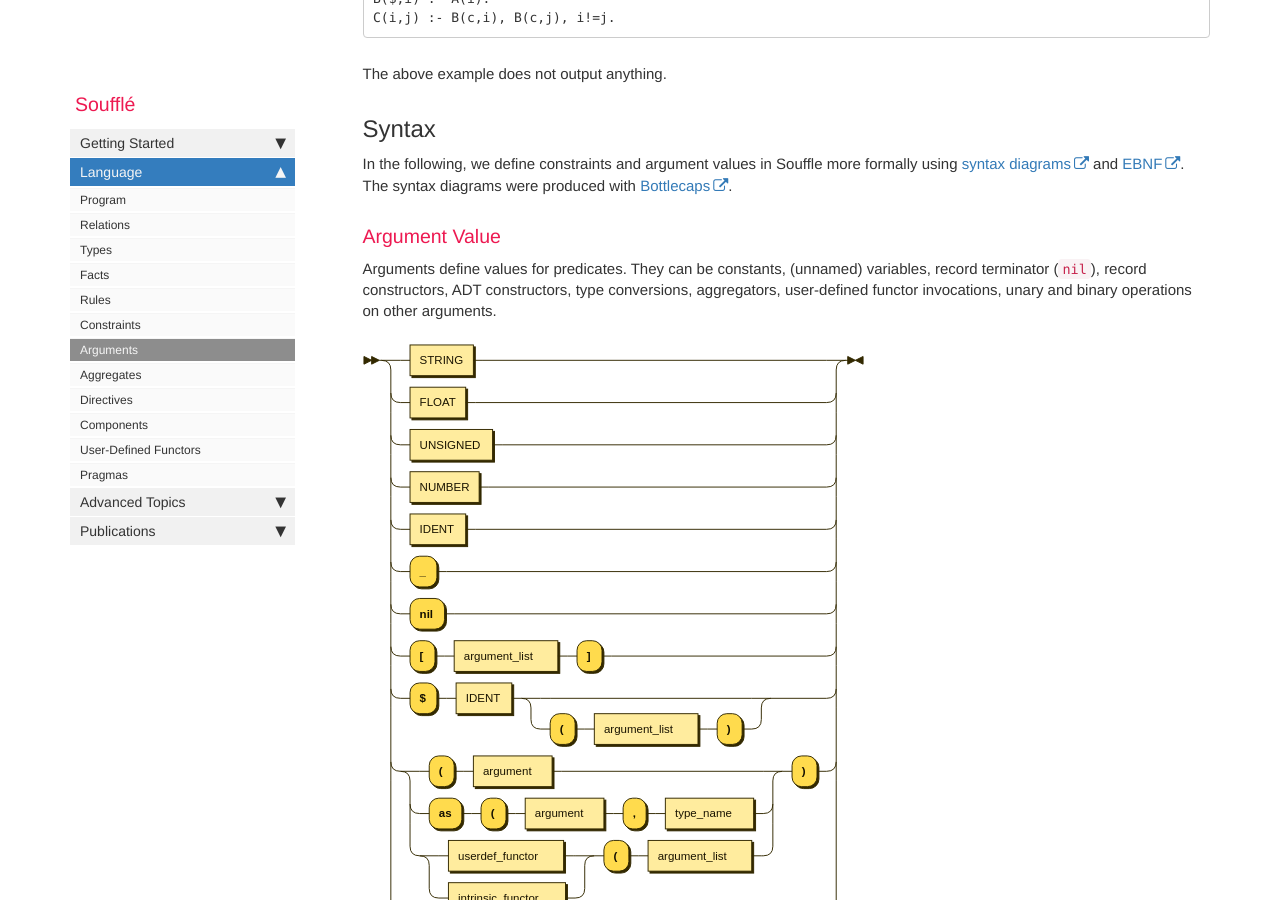
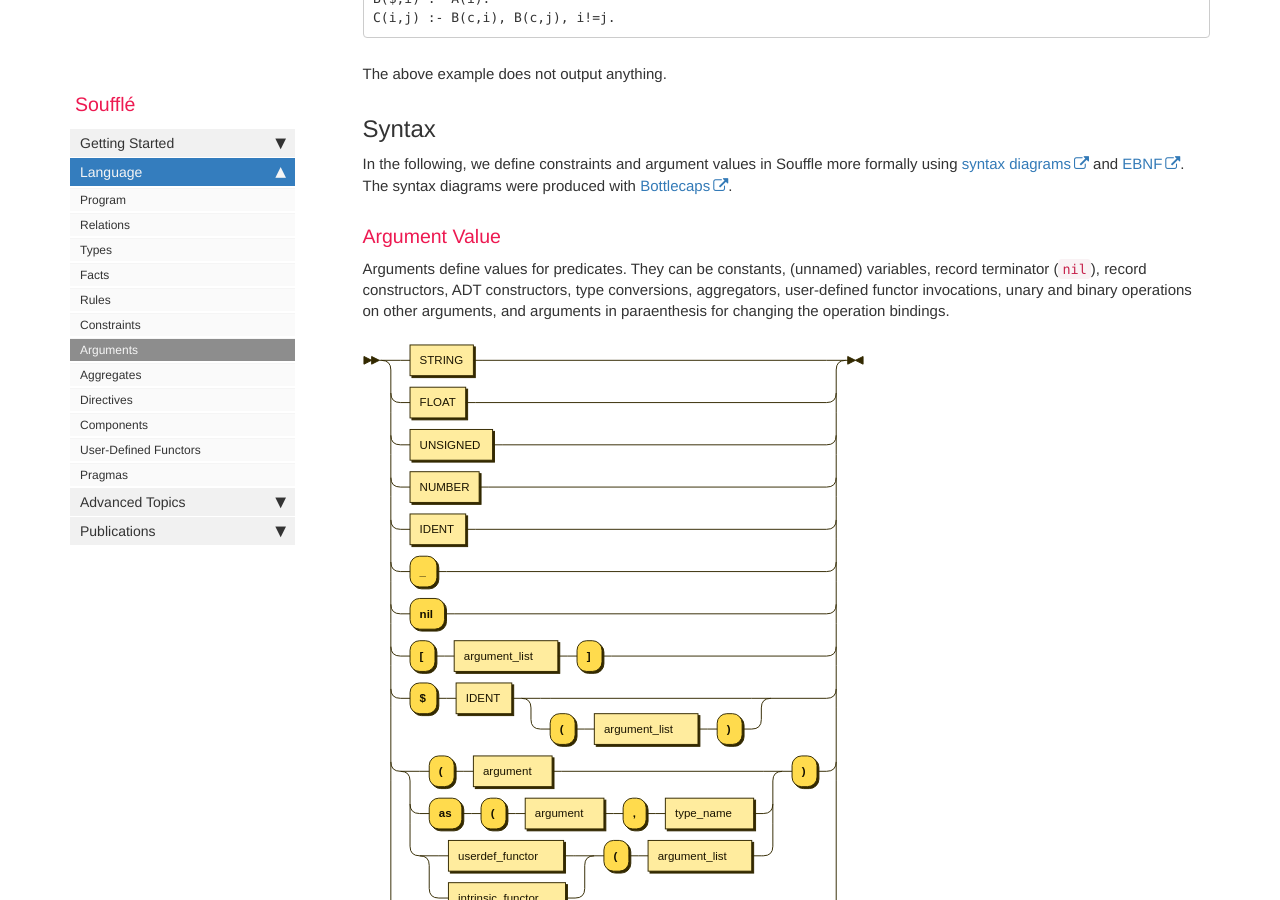
Before and after one commit to souffle-lang/souffle-lang.github.io, a Jekyll site: the page built from pages/docs/arguments.md, in a window 1280 px wide and 900 px high, scrolled down 3335 px. Built offline with Jekyll 4.4.1, drawn with Linux system fonts in a browser that asks for light colours; comment, search, counter and statistics services are not loaded; part of the change alters nothing that is shown; some of the changed text lies outside the part shown.

Commit message:
Update arguments.md

````diff
--- a/pages/docs/arguments.md
+++ b/pages/docs/arguments.md
@@ -143,7 +143,7 @@ In the following, we define constraints and argument values in Souffle more form
 
 ### Argument Value
 
-Arguments define values for predicates. They can be constants, (unnamed) variables,  record terminator (`nil`), record constructors, ADT constructors, type conversions, aggregators, user-defined functor invocations,  unary and binary operations on other arguments.
+Arguments define values for predicates. They can be constants, (unnamed) variables,  record terminator (`nil`), record constructors, ADT constructors, type conversions, aggregators, user-defined functor invocations, unary and binary operations on other arguments, and arguments in paraenthesis for changing the operation bindings.
 
 ![Argument](https://souffle-lang.github.io/img/argument.svg)
 
@@ -178,10 +178,10 @@ argument_list ::= ( argument ( ',' argument )* )?
 
 A user-defined functor invocation has a '@' followed by the identifier of the user-defined functor.
 
-![User-Defined Functor Identifier](https://souffle-lang.github.io/img/userdef_functor_ident.svg)
+![User-Defined Functor Identifier](https://souffle-lang.github.io/img/userdef_functor.svg)
 
 ```ebnf
-userdef_functor_ident ::= '@' IDENT
+userdef_functor ::= '@' IDENT
 ```
 
 ### Unary Operation
````
